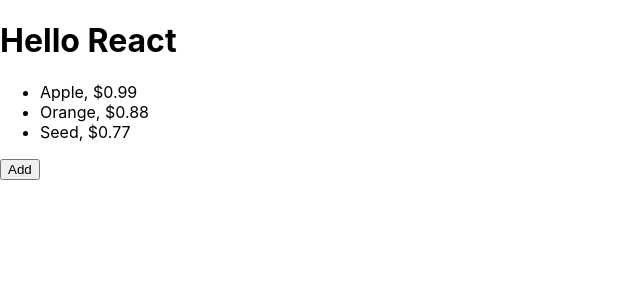
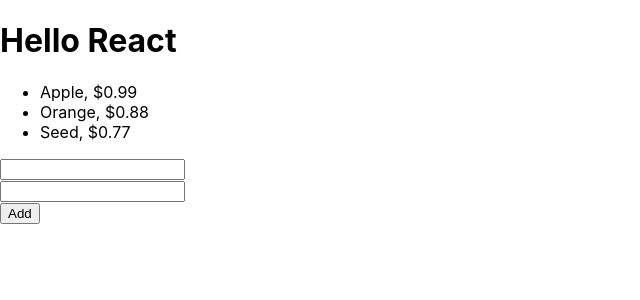
Before and after one commit to nayzawaungnza/first, a React (Create React App) app: page / in a window 1280 px wide. Shown: the top 300 px of the page, without its empty margins (0-640 px from the left). Built offline with nearby package versions, Linux system fonts and the light colour scheme.

Commit message:
Step 10 – Input

```diff
--- a/src/App.js
+++ b/src/App.js
@@ -16,13 +16,20 @@
       {id:2, name:'Orange', price:0.88},
       {id:3, name:'Seed', price:0.77}
     ]
-  };
+  }
+
+  nameRef = React.createRef();
+  priceRef = React.createRef();
+
   add = () => {
     let id = this.state.items.length + 1;
+    let name = this.nameRef.current.value;
+    let price = this.priceRef.current.value;
+
     this.setState({
       items:[
         ...this.state.items,
-      {id,name:`Item ${id}`, price:0.01 * id}
+      {id,name, price}
       ]
     })
   }
@@ -37,6 +44,8 @@
             )
           })}
         </ul>
+        <input type="text" ref={this.nameRef} /><br/>
+        <input type="text" ref={this.priceRef} /><br/>
         <button onClick={this.add}>Add</button>
       </div>
 
```
